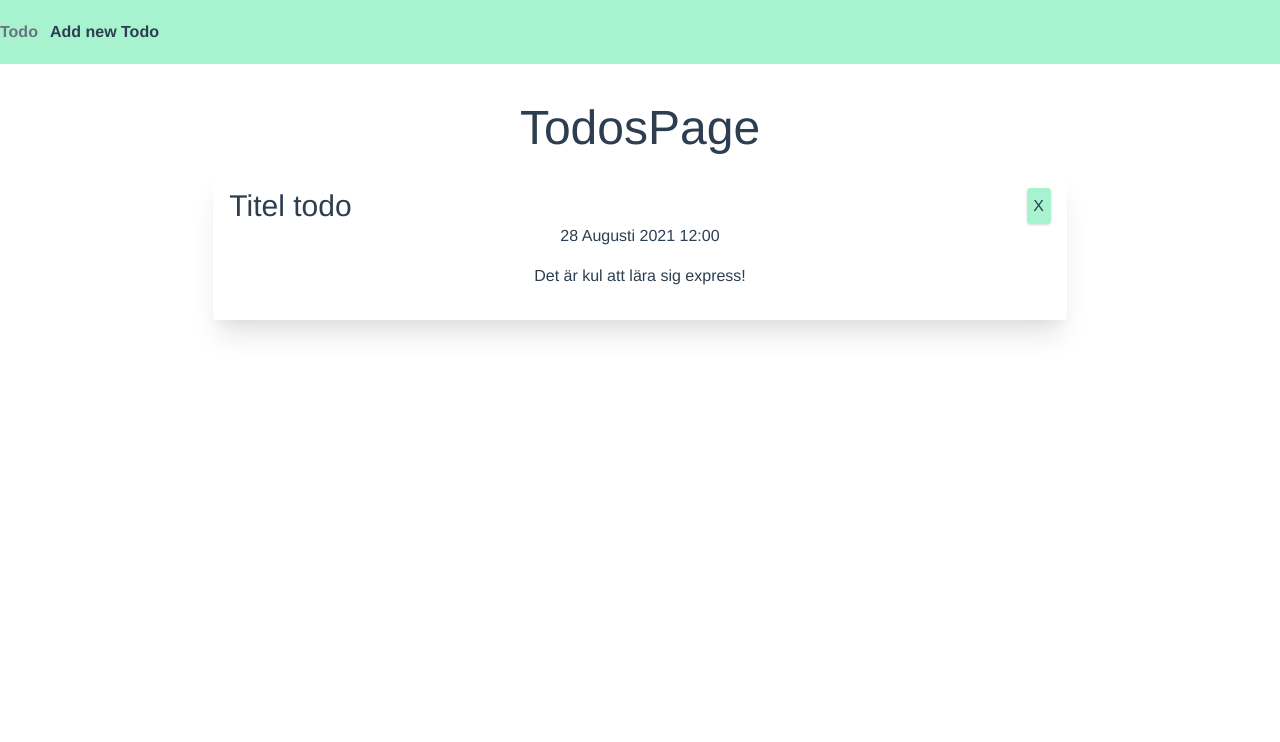
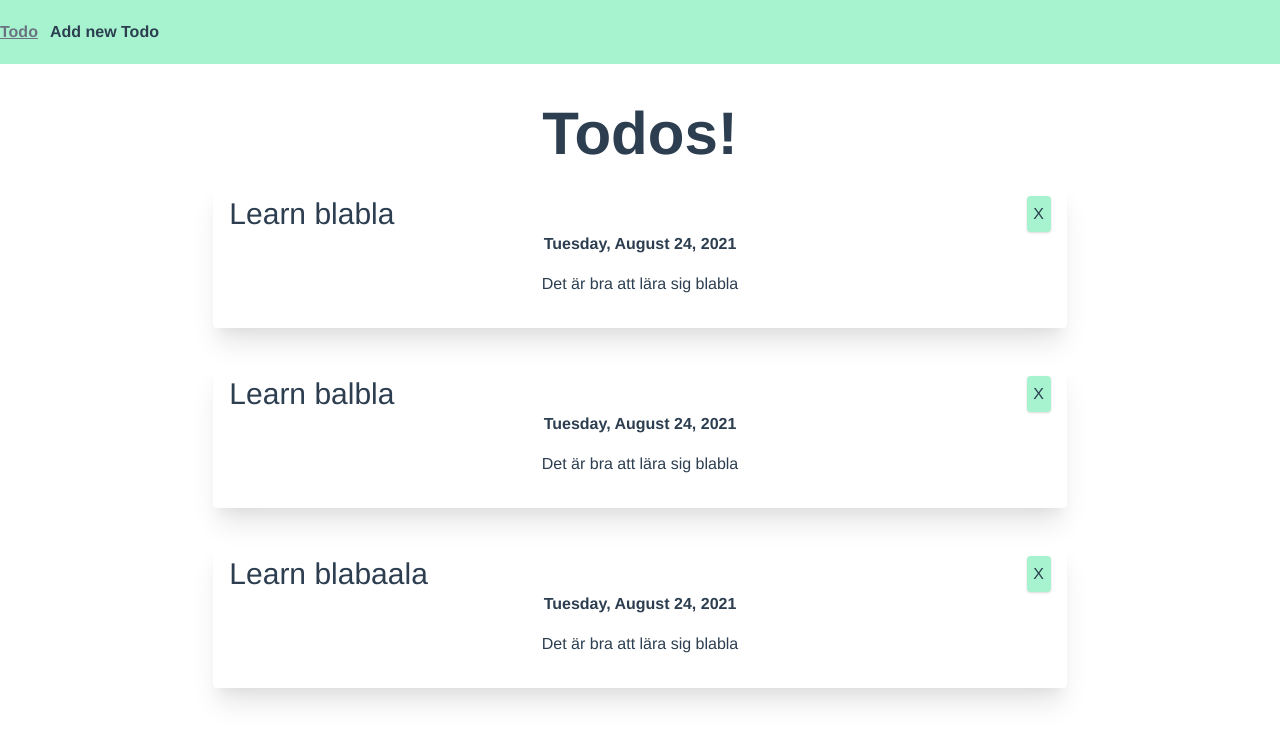
Before and after one commit to Robinhlgrsn/Todo-vue-express, a Vue app in the folder client/: page / in a window 1280 px wide. Shown: the top 742 px of the page. Built offline with nearby package versions, Linux system fonts and the light colour scheme.

Commit message:
todolist component finished, UI fixes

```diff
--- a/client/src/components/Header.vue
+++ b/client/src/components/Header.vue
@@ -1,6 +1,6 @@
 <template>
   <header class="py-5 bg-green-200">
-    <section class="container mx-auto">
+    <section class="container mx-auto ">
       <nav class="flex font-bold w-2/3 space-x-3">
         <router-link :to="{name: 'Home' }">Todo</router-link>
         <router-link to="/addTodo">Add new Todo</router-link>
--- a/client/src/components/TodoItem.vue
+++ b/client/src/components/TodoItem.vue
@@ -1,18 +1,18 @@
 <template>
-  <div class="flex flex-col w-2/3 border-1 rounded shadow-xl p-4">
+  <div>
     <header class="flex flex-row">
       <div class="flex-1">
-      <h1 class="flex text-3xl">Titel todo</h1>
+      <h1 class="flex text-3xl">{{ title }}</h1>
       </div>
       <div class="flex justify-end">
       <button class="w-6 rounded shadow bg-green-200">X</button>
       </div>
     </header>
-    <section class="text-center">
-      <p>28 Augusti 2021 12:00</p>
+    <section class="font-bold text-center">
+      <p>{{ date }}</p>
     </section>
     <section class="text-center m-4">
-      <p>Det är kul att lära sig express!</p>
+      <p>{{ description }}</p>
     </section>
   </div>
 </template>
@@ -20,6 +20,7 @@
 <script>
 export default {
   name: 'TodoItem',
+  props: ['title', 'description', 'date'],
 };
 </script>
 
--- /dev/null
+++ b/client/src/components/TodoList.vue
@@ -0,0 +1,29 @@
+<template>
+<section class="flex flex-col items-center mt-10">
+  <h1 class="text-6xl font-bold">Todos!</h1>
+    <section v-for="todo in todos" :key="todo.id"
+      class="flex flex-col w-2/3 border-1 rounded my-4 shadow-xl p-4">
+      <TodoItem
+        :id="todo.id"
+        :title="todo.title"
+        :description="todo.description"
+        :date="todo.date" />
+    </section>
+</section>
+</template>
+
+<script>
+import TodoItem from '@/components/TodoItem.vue';
+
+export default {
+  name: 'TodoList',
+  props: ['todos'],
+  components: {
+    TodoItem,
+  },
+};
+</script>
+
+<style>
+
+</style>
--- a/client/src/router/index.js
+++ b/client/src/router/index.js
@@ -12,7 +12,7 @@ const routes = [
 const router = createRouter({
   history: createWebHistory(process.env.BASE_URL),
   routes,
-  linkExactActiveClass: 'text-gray-500',
+  linkExactActiveClass: 'text-gray-500 underline',
 });
 
 export default router;
--- a/client/src/views/Home.vue
+++ b/client/src/views/Home.vue
@@ -1,20 +1,46 @@
 <template>
   <main class="container mx-auto">
-    <section class="flex flex-col items-center mt-10">
-      <h1 class="text-5xl mb-5">TodosPage</h1>
-      <!-- TODO LIST -->
-      <TodoItem />
-    </section>
+      <TodoList :todos="todos" />
   </main>
 </template>
 
 <script>
-import TodoItem from '@/components/TodoItem.vue';
+import TodoList from '@/components/TodoList.vue';
 
 export default {
   name: 'Home',
   components: {
-    TodoItem,
+    TodoList,
+  },
+  data() {
+    return {
+      todos: [
+        {
+          id: 1,
+          title: 'Learn blabla',
+          date: new Date().toLocaleDateString('se-SE', {
+            weekday: 'long', year: 'numeric', month: 'long', day: 'numeric',
+          }),
+          description: 'Det är bra att lära sig blabla',
+        },
+        {
+          id: 2,
+          title: 'Learn balbla',
+          date: new Date().toLocaleDateString('se-SE', {
+            weekday: 'long', year: 'numeric', month: 'long', day: 'numeric',
+          }),
+          description: 'Det är bra att lära sig blabla',
+        },
+        {
+          id: 3,
+          title: 'Learn blabaala',
+          date: new Date().toLocaleDateString('se-SE', {
+            weekday: 'long', year: 'numeric', month: 'long', day: 'numeric',
+          }),
+          description: 'Det är bra att lära sig blabla',
+        },
+      ],
+    };
   },
 };
 </script>
```
